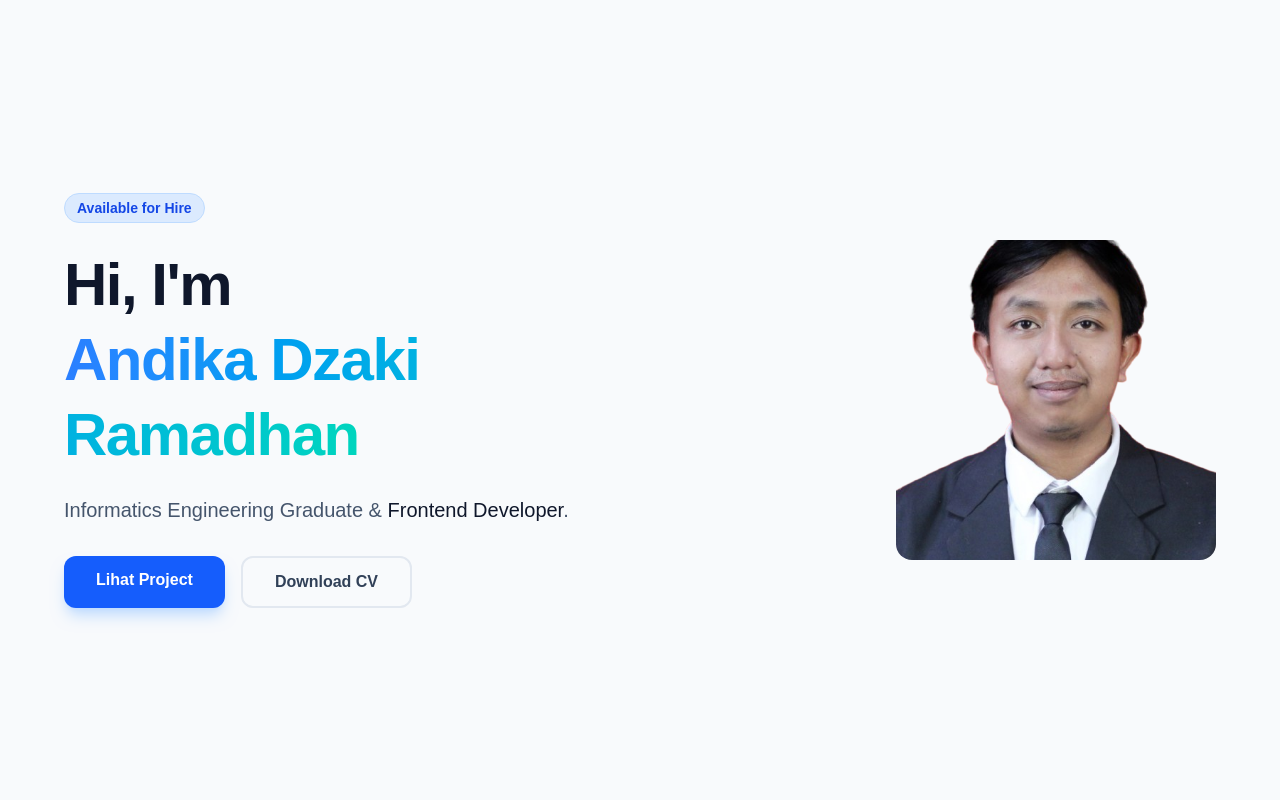
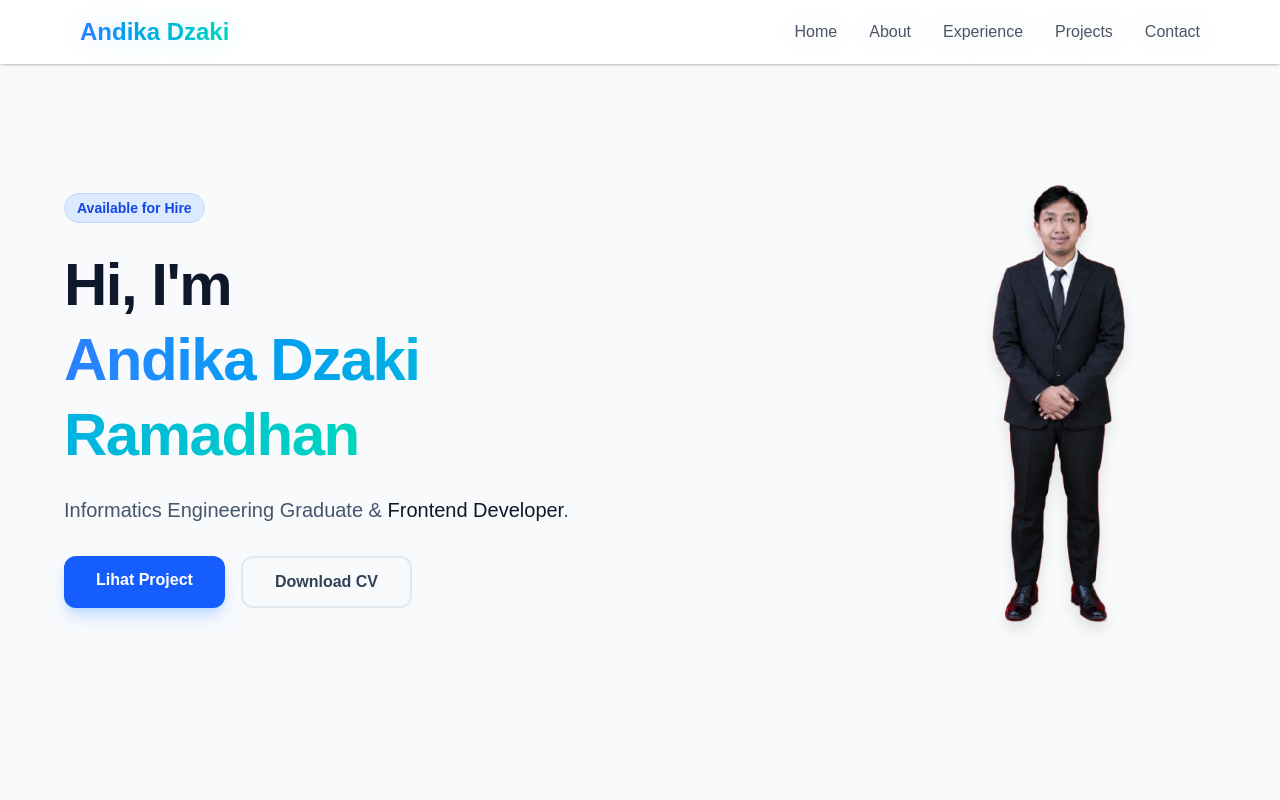
Before and after one commit to AndikaDzaki/portofolio-dzaki, a Next.js app: page / in a window 1280 px wide. Shown: the top 800 px of the page. Built offline with nearby package versions, Linux system fonts and the light colour scheme.

Commit message:
update jek

```diff
--- a/src/app/components/Hero.jsx
+++ b/src/app/components/Hero.jsx
@@ -43,12 +43,12 @@ const Hero = () => {
 
         {/* BAGIAN KANAN: FOTO */}
         <div className="flex-1 flex justify-center md:justify-end">
-          <div className="relative w-64 h-64 md:w-80 md:h-80">
+          <div className="relative w-64 h-[400px] md:w-80 md:h-[500px]">
             <Image
-              src="/pasphoto.png"
+              src="/foto-berdiri-nobg.png"
               alt="Andika Dzaki"
               fill
-              className="object-cover rounded-2xl"
+              className="object-contain drop-shadow-xl"
               priority
             />
           </div>
--- /dev/null
+++ b/src/app/components/navbar.jsx
@@ -0,0 +1,82 @@
+"use client";
+
+import { useState } from 'react';
+import Link from 'next/link';
+
+const Navbar = () => {
+
+    const [isOpen, setIsOpen] = useState(false);
+
+
+    const navLinks = [
+        { name: "Home", href: "/" },
+        { name: "About", href: "#about" },
+        { name: "Experience", href: "#experience" },
+        { name: "Projects", href: "#projects" },
+        { name: "Contact", href: "#contact" },
+    ];
+
+    return (
+        <nav className='w-full bg-white/80 backdrop-blur-md shadow-sm fixed top-0 z-50 transition-all duration-300'>
+            <div className='max-w-6xl mx-auto px-4 py-4 flex justify-between items-center'>
+
+                {/* BAGIAN LOGO */}
+                <Link href="/" className="text-2xl font-extrabold text-transparent bg-clip-text bg-gradient-to-r from-blue-500 to-teal-400">
+                    Andika Dzaki
+                </Link>
+
+                {/* DESKTOP MENU: Tersembunyi di mobile (hidden), muncul di layar medium ke atas (md:flex) */}
+                <ul className="hidden md:flex space-x-8 font-medium text-gray-600">
+                    {navLinks.map((link, index) => (
+                        <li key={index}>
+                            <Link
+                                href={link.href}
+                                className="hover:text-transparent hover:bg-clip-text hover:bg-gradient-to-r hover:from-blue-500 hover:to-teal-400 transition-all duration-300"
+                            >
+                                {link.name}
+                            </Link>
+                        </li>
+                    ))}
+                </ul>
+
+                {/* MOBILE MENU BUTTON (HAMBURGER): Muncul di mobile, tersembunyi di desktop (md:hidden) */}
+                <button
+                    onClick={() => setIsOpen(!isOpen)}
+                    className="md:hidden text-gray-600 hover:text-blue-500 focus:outline-none transition-colors"
+                >
+                    {isOpen ? (
+                        // Icon Silang (X) ketika menu terbuka
+                        <svg className="w-7 h-7" fill="none" stroke="currentColor" viewBox="0 0 24 24">
+                            <path strokeLinecap="round" strokeLinejoin="round" strokeWidth={2} d="M6 18L18 6M6 6l12 12" />
+                        </svg>
+                    ) : (
+                        // Icon Hamburger (Garis 3) ketika menu tertutup
+                        <svg className="w-7 h-7" fill="none" stroke="currentColor" viewBox="0 0 24 24">
+                            <path strokeLinecap="round" strokeLinejoin="round" strokeWidth={2} d="M4 6h16M4 12h16M4 18h16" />
+                        </svg>
+                    )}
+                </button>
+
+            </div>
+
+            {/* MOBILE MENU DROPDOWN: Akan dirender jika state isOpen bernilai true */}
+            <div className={`md:hidden absolute w-full bg-white/95 backdrop-blur-xl border-b border-gray-100 shadow-lg transition-all duration-300 overflow-hidden ${isOpen ? "max-h-96 opacity-100 py-4" : "max-h-0 opacity-0"}`}>
+                <ul className="flex flex-col px-6 space-y-4 font-medium text-gray-600 text-lg">
+                    {navLinks.map((link, index) => (
+                        <li key={index}>
+                            <Link
+                                href={link.href}
+                                onClick={() => setIsOpen(false)} // Tutup menu otomatis setelah di-klik
+                                className="block w-full hover:text-blue-500 transition-colors"
+                            >
+                                {link.name}
+                            </Link>
+                        </li>
+                    ))}
+                </ul>
+            </div>
+        </nav>
+    );
+};
+
+export default Navbar;
--- a/src/app/layout.js
+++ b/src/app/layout.js
@@ -1,5 +1,6 @@
 import { Geist, Geist_Mono } from "next/font/google";
 import "./globals.css";
+import Navbar from "./components/navbar";
 
 const geistSans = Geist({
   variable: "--font-geist-sans",
@@ -18,10 +19,13 @@ export const metadata = {
 
 export default function RootLayout({ children }) {
   return (
-    <html lang="en" suppressHydrationWarning={true}>
+
+    <html lang="en" suppressHydrationWarning={true} className="scroll-smooth">
       <body
         className={`${geistSans.variable} ${geistMono.variable} antialiased`}
       >
+        <Navbar />
+
         {children}
       </body>
     </html>
--- a/src/app/page.js
+++ b/src/app/page.js
@@ -4,6 +4,7 @@ import About from "./components/About";
 import Contact from "./components/Contact";
 import Experience from "./components/Experience";
 import Footer from "./components/Footer";
+import Navbar from "./components/navbar";
 import Projects from "./components/Projects";
 
 export default function Home() {
@@ -11,7 +12,8 @@ export default function Home() {
     // 2. Main wrapper (pembungkus utama)
     <main className="flex min-h-screen flex-col bg-black">
 
-      {/* 3. Panggil komponen Hero di sini */}
+      <Navbar />
+
       <Hero />
       <About/>
       <Experience/>
```
Also changed, not shown: public/foto-berdiri-nobg.png (added).
